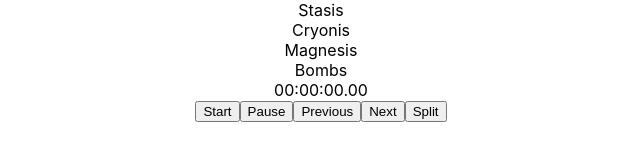
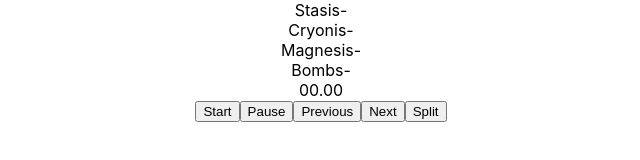
Before and after one commit to Tallestthomas/glod, a React (Create React App) app: page / in a window 1280 px wide. Shown: the top 160 px of the page, without its empty margins (319-959 px from the left). Built offline with nearby package versions, Linux system fonts and the light colour scheme.

Commit message:
fixes rerenders and updates timerFormat

```diff
--- a/src/react/components/Controls/index.jsx
+++ b/src/react/components/Controls/index.jsx
@@ -1,7 +1,17 @@
 import React from 'react';
+import { connect } from 'react-redux';
 
-const Controls = (props) => {
-  const { isRunning, start, stop, split, pause } = props || {};
+class Controls extends React.PureComponent {
+  render(){
+    const {
+      isRunning,
+      start,
+      stop,
+      split,
+      pause
+    } = this.props || {};
+
+    console.log('render');
 
     return (
       <div className="controls">
@@ -15,6 +25,14 @@ const Controls = (props) => {
         <button onClick={() => split()}>Split</button>
       </div>
     );
-};
+  }
+}
 
-export default Controls;
+const mapStateToProps = ({timerReducer}) => {
+  const { isRunning } = timerReducer;
+  return {
+    isRunning
+  }
+}
+
+export default connect(mapStateToProps)(Controls);
--- a/src/react/components/Splits/index.jsx
+++ b/src/react/components/Splits/index.jsx
@@ -1,16 +1,23 @@
 import React from 'react';
+import { connect } from 'react-redux';
+import { timeFormat } from '../../utils';
 
-
-const Splits = ({splits = []}) => {
+class Splits extends React.PureComponent {
+  render(){
+    const { splits } = this.props || {};
     return (
       <div className="splits">
         {
-        splits.map(split =>{
+          splits.map(split => {
+            const { name, time } = split || {};
+            const timeToRender = (time === null || time === 0) ? '-' : timeFormat(time);
             return(
               <div className="split" key={split.index}>
                 <span className="split-name">
-              { split.name }
-          { split.time }
+                  { name }
+                </span>
+                <span>
+                  {timeToRender}
                 </span>
               </div>
             )
@@ -18,6 +25,14 @@ const Splits = ({splits = []}) => {
         }
       </div>
     );
-};
+  }
+}
 
-export default Splits;
+const mapStateToProps = ({timerReducer}) => {
+  const { splits } = timerReducer;
+  return {
+    splits
+  }
+}
+
+export default connect(mapStateToProps)(Splits);
--- a/src/react/components/Timer/index.js
+++ b/src/react/components/Timer/index.js
@@ -1,6 +1,6 @@
 import React from 'react';
+import { Stopwatch, Controls, Splits } from '../';
 import { connect } from 'react-redux';
-import { Stopwatch, Controls, Splits } from '../';
 import {
   startTimer,
   stopTimer,
@@ -47,10 +47,10 @@ class Timer extends React.Component {
   }
 
   splitTime = () => {
-    const { splits, dispatch } = this.props;
+    const { dispatch, splitLength} = this.props;
     const { currentSplit, time} = this.state;
 
-    if(currentSplit !== splits.length - 1) {
+    if(currentSplit !== splitLength - 1) {
 
       dispatch(setSplit(currentSplit, time));
       this.setState({ currentSplit: currentSplit + 1 })
@@ -62,14 +62,12 @@ class Timer extends React.Component {
   }
 
   render() {
-    const { isRunning, splits } = this.props;
     const { time, currentSplit } = this.state;
     return (
       <div className="timer-container">
-        <Splits splits={splits}/>
+        <Splits />
         <Stopwatch time={time} currentSplit={currentSplit} />
         <Controls
-          isRunning={isRunning}
           start={this.startTimer}
           stop={this.stopTimer}
           pause={this.pauseTimer}
@@ -80,11 +78,10 @@ class Timer extends React.Component {
   }
 }
 
-const mapStateToProps = ({timerReducer}) => {
-  const { isRunning, splits } = timerReducer;
+const mapStateToProps = ({ timerReducer }) => {
+  const { splits } = timerReducer || {};
   return {
-    isRunning,
-    splits
+    splitLength: splits.length
   }
 }
 
--- a/src/react/utils/timeFormat.js
+++ b/src/react/utils/timeFormat.js
@@ -9,7 +9,7 @@ const zeroPadding = (number, size = 2) => {
 const timeFormat = (miliseconds) => {
   let remaining = miliseconds / 1000;
 
-  const hour = parseInt(remaining / 3600, 10);
+  const hours = parseInt(remaining / 3600, 10);
 
   remaining %= 3600;
 
@@ -17,7 +17,10 @@ const timeFormat = (miliseconds) => {
   const seconds = parseInt(remaining % 60, 10);
   const ms = parseInt((miliseconds % 1000) / 10, 10);
 
-  return `${zeroPadding(hour)}:${zeroPadding(minutes)}:${zeroPadding(seconds)}.${zeroPadding(ms)}`
+  const hoursString = hours > 0 ? `${hours}:` : '';
+  const minutesString = minutes > 0 ? `${minutes}:` : '';
+
+  return `${hoursString}${minutesString}${zeroPadding(seconds)}.${zeroPadding(ms)}`
 }
 
 export default timeFormat;
```
Lines whose indentation alone changed are shown as unchanged.
